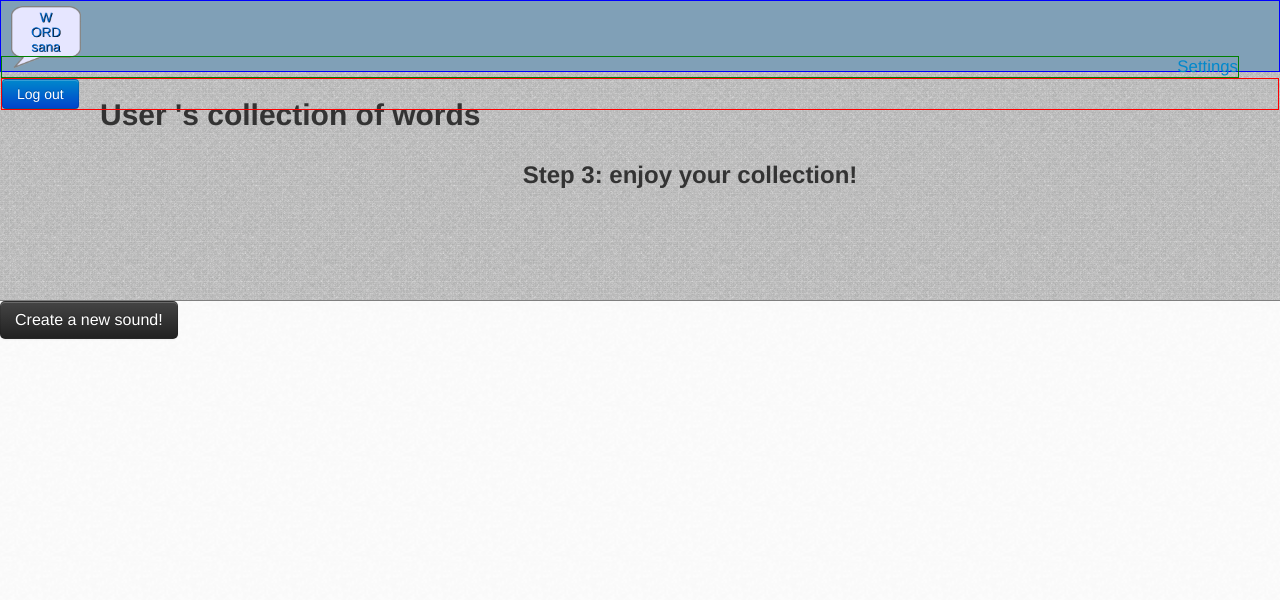
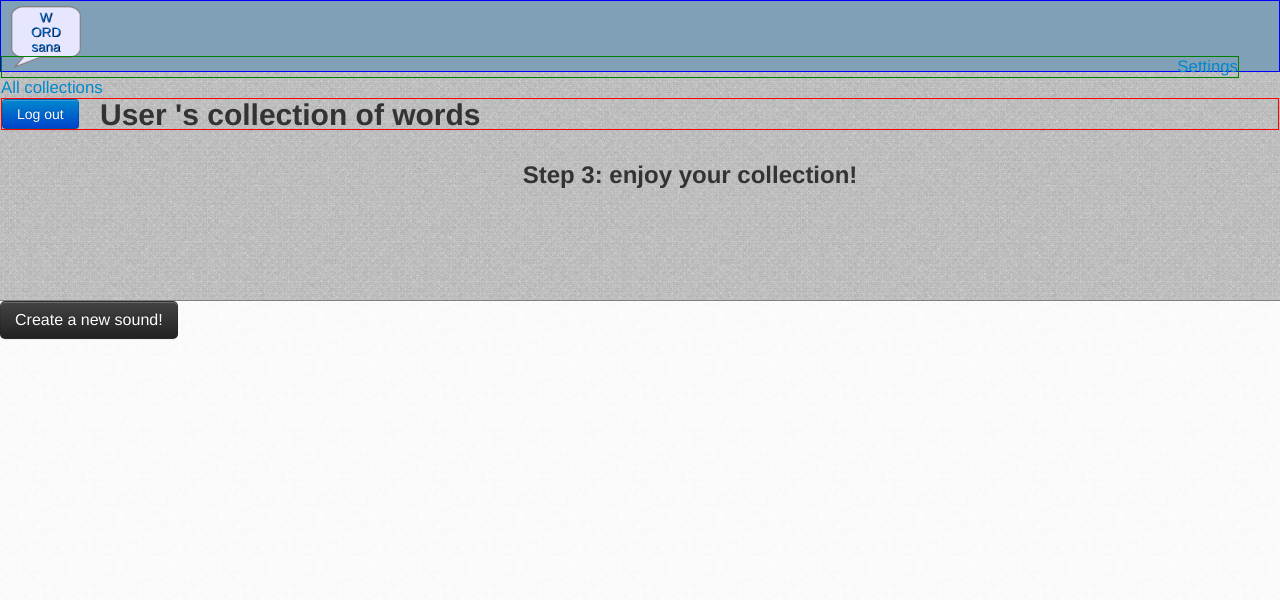
Before and after one commit to Eleonore9/wORDsana, a Flask app: page /display_collection in a window 1280 px wide; the page is wider, and only the part inside the window is pictured. Shown: the top 600 px of that part. Run offline with Flask 2, Linux system fonts and the light colour scheme; data that the repository does not hold is empty.

Commit message:
User collections + All collections

```diff
--- a/model.py
+++ b/model.py
@@ -130,6 +130,11 @@
 		post = session.query(Post).get(id)
 		return post
 
+	@classmethod
+	def all(cls):
+		posts = session.query(Post).all()
+		return posts
+
 	#--------instance methods------------------
 	def get_id(self, sound, text, posted_at, user_id):
 		pass
--- a/templates/about.html
+++ b/templates/about.html
@@ -10,7 +10,11 @@
 				</a>
 			</div>
 		</li>
-
+		<li>
+			<div class="collection">
+				<a href="{{url_for("all_collections")}}">All collections</a>
+			</div>
+		</li>
 	</ul>
 </div>
 
--- a/templates/display_collection.html
+++ b/templates/display_collection.html
@@ -10,7 +10,9 @@
 		<ul class="nav">
 			<li class="active">
                 <li><div class="nav_right"><a href="{{url_for("settings")}}" align="right">Settings</a></div></li>
-
+                <li><div class="collection">
+				<a href="{{url_for("all_collections")}}">All collections</a>
+				</div></li>
 				<li><div class="btn_logout"><a href="{{url_for("logout")}}" class="btn btn-primary">Log out</a></div></li>
 			</li>
 		</ul>
--- a/templates/enter_text.html
+++ b/templates/enter_text.html
@@ -10,7 +10,9 @@
 		<ul class="nav">
 			<li class="active">
                 <li><div class="nav_right"><a href="{{url_for("settings")}}" align="right">Settings</a></div></li>
-
+            <li><div class="collection">
+				<a href="{{url_for("all_collections")}}">All collections</a>
+			</div></li>
 				<li><div class="btn_logout"><a href="{{url_for("logout")}}" class="btn btn-primary">Log out</a></div></li>
 			</li>
 		</ul>
--- a/templates/login.html
+++ b/templates/login.html
@@ -11,6 +11,11 @@
 		<li="active">
 			<div class="nav_right">
 				<a href="{{url_for("about")}}">About</a>
+			</div>
+		</li>
+		<li>
+			<div class="collection">
+				<a href="{{url_for("all_collections")}}">All collections</a>
 			</div>
 		</li>
 	</ul>
--- a/templates/signup.html
+++ b/templates/signup.html
@@ -14,6 +14,9 @@
                                 <a href="{{url_for("about")}}">About</a>
                             </div>
                         </li>
+                        <li><div class="collection">
+                                <a href="{{url_for("all_collections")}}">All collections</a>
+                        </div></li>
                 </ul>
         </div>
 
--- a/templates/use_recorder.html
+++ b/templates/use_recorder.html
@@ -66,7 +66,9 @@
 		<ul class="nav">
 			<li class="active">
                 <li><div class="nav_right"><a href="{{url_for("settings")}}" align="right">Settings</a></div></li>
-
+                <li><div class="collection">
+				<a href="{{url_for("all_collections")}}">All collections</a>
+				</div></li>
 				<li><div class="btn_logout"><a href="{{url_for("logout")}}" class="btn btn-primary">Log out</a></div></li>
 			</li>
 		</ul>
--- a/wORDsana.py
+++ b/wORDsana.py
@@ -129,12 +129,11 @@
 	rows = model.User.get_posts(user, user_id)
 	return render_template("display_collection.html", rows=rows)
 
+#------------------------All Collections-------------------------------
 @app.route("/all_collections")
-def display_collection():
-	user_id = session.get("user_id", None)
-	user = model.User.get(user_id)
-	rows = model.User.get_posts(user, user_id)
-	return render_template("display_collection.html", rows=rows)
+def all_collections():
+	all_posts = model.Post.all()
+	return render_template("all_collections.html", posts=all_posts)
 
 #--------------------------Saving audio -----------------------------
 
@@ -149,7 +148,7 @@
 
 @app.route("/record/<int:id>", methods=['POST'])
 def receive_audio(id):
-	new_file = open("/tmp/recording_%d.wav" % id, "w")
+	new_file = open("static/upload/recording_%d.wav" % id, "w")
 	new_file.write(request.data)
 	new_file.close()
 	post = model.Post.get(id)
@@ -159,7 +158,7 @@
 
 @app.route("/get_audio/<int:id>")
 def get_audio(id):
-	return send_from_directory("/tmp/", "recording_%d.wav" %
+	return send_from_directory("static/upload/", "recording_%d.wav" %
 		id)
 
 #-------------------------Log out------------------------------------
```
Also changed, not shown: templates/all_collections.html (+4 -7 lines), templates/settings.html (+4 -3 lines), 4 other files.
